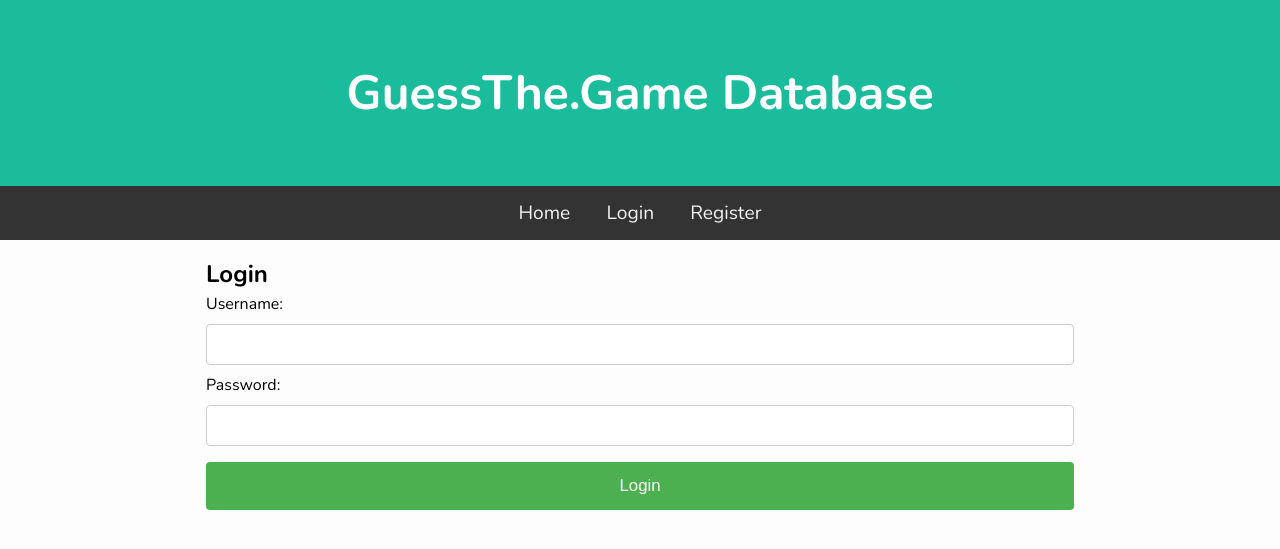
After one commit to Aarushi0P/GTGDB-Project, a Flask app: page /login in a window 1280 px wide. The commit adds this page. Shown: the top 549 px of the page. Run offline with Flask 3, Linux system fonts and the light colour scheme.

Commit message:
Implement login webpage and session management

```diff
--- a/main.py
+++ b/main.py
@@ -1,4 +1,4 @@
-from flask import Flask, render_template, request
+from flask import Flask, render_template, request, session, redirect
 import db
 
 app = Flask(__name__)
@@ -6,7 +6,33 @@
 
 @app.route("/")
 def Home():
-    guessData = db.GetAllGuesses() # Note: the new line
-    return render_template("index.html", guesses=guessData) #Note: passing data
+    guessData = db.GetAllGuesses()
+    return render_template("index.html", guesses=guessData)
+
+@app.route("/login", methods=["GET", "POST"])
+def Login():
+
+    # They sent us data, get the username and password
+    # then check if their details are correct.
+    if request.method == "POST":
+        username = request.form['username']
+        password = request.form['password']
+
+        # Did they provide good details
+        user = db.CheckLogin(username, password)
+        if user:
+            # Yes! Save their username and id then
+            session['id'] = user['id']
+            session['username'] = username
+
+            # Send them back to the homepage
+            return redirect("/")
+
+    return render_template("login.html")
+
+@app.route("/logout")
+def Logout():
+    session.clear()
+    return redirect("/")
 
 app.run(debug=True, port=5000)
--- a/templates/base.html
+++ b/templates/base.html
@@ -21,8 +21,18 @@
     <!-- Include a navigation menu -->
     <nav>
         <a href="/">Home</a>
-        <a href="/login">Login</a>
-        <a href="/register">Register</a>
+        <!-- -------------------- -->
+        <!-- New code starts here -->
+        <!-- -------------------- -->
+        {% if not session['username'] %}
+            <a href="/login">Login</a>
+            <a href="/register">Register</a>
+        {% else %}
+            <a href="/logout">Logout</a>
+        {% endif %}
+        <!-- -------------------- -->
+        <!-- New code ends here   -->
+        <!-- -------------------- -->
     </nav>
 
     <!-- This section will contain the page content -->
--- /dev/null
+++ b/templates/login.html
@@ -0,0 +1,12 @@
+{% extends "base.html" %}
+
+{% block content %}
+<h2>Login</h2>
+<form action="/login" method="post">
+    <label>Username: </label>
+    <input type="text" name="username" id="username">
+    <label>Password: </label>
+    <input type="password" name="password" id="password">
+    <input type="submit" value="Login">
+</form>
+{% endblock %}
```
Also changed, not shown: db.py (+17 -0 lines), templates/index.html (+12 -0 lines).
